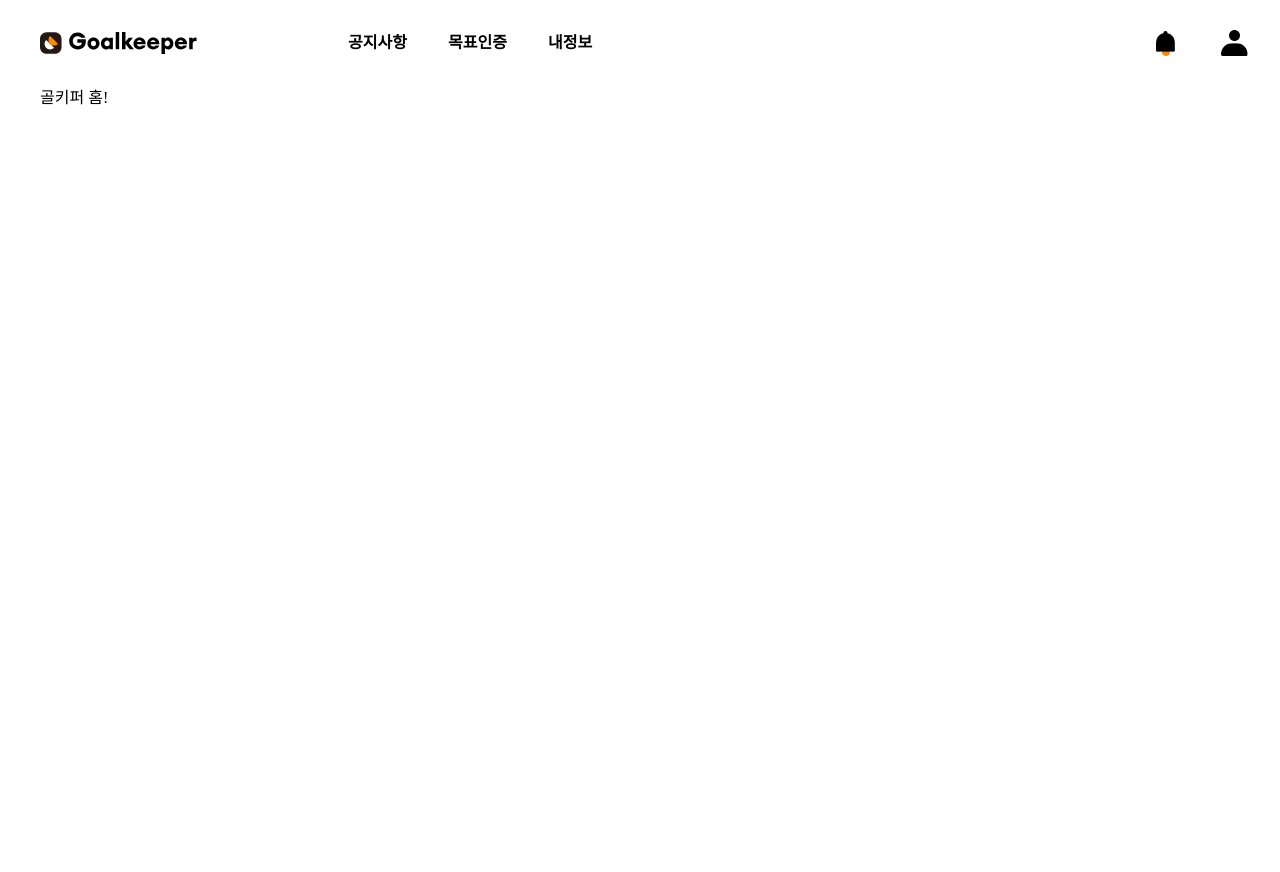
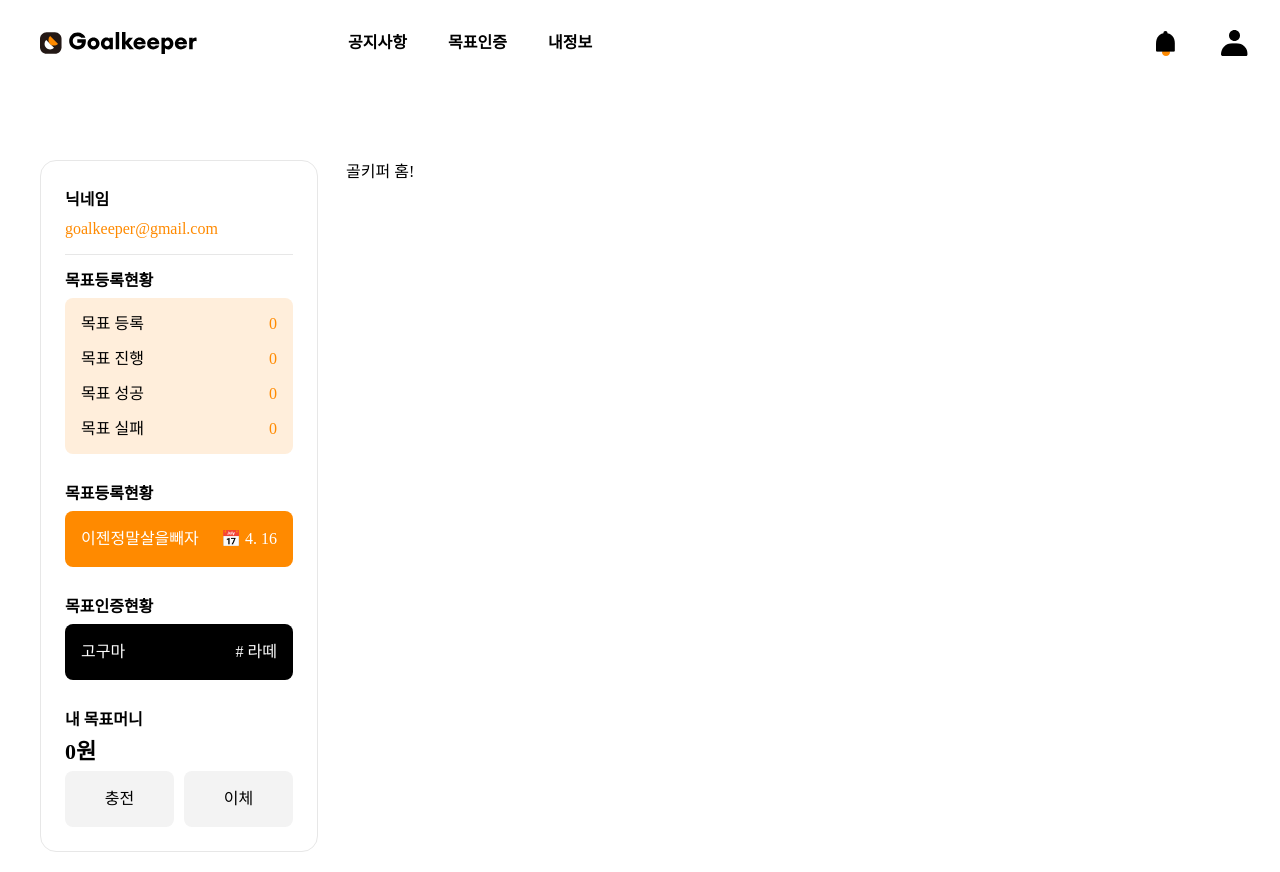
Before and after one commit to GoalKeeperV2-0/GoalKeeperV2-frontend, a React (Create React App) app: page / in a window 1280 px wide. Before the commit the page ends 800 px from the top, so only its background shows below. Built offline with nearby package versions, Linux system fonts and the light colour scheme; no server answers; a web font is replaced by a local one.

Commit message:
refactor: aside 구버전 불러오기

```diff
--- /dev/null
+++ b/src/app.components/Aside/SideBarButton.tsx
@@ -0,0 +1,36 @@
+import React, { useCallback } from 'react';
+
+enum BgColor {
+	orange = 'bg-primaryOrange-200',
+	gray = 'bg-[#f3f3f3]',
+	black = 'bg-primaryBlack-500',
+}
+
+type BgColorTypes = 'orange' | 'black' | 'gray';
+export interface Props {
+	label?: string;
+	onClick: () => void;
+	bgColor: BgColorTypes;
+	children?: React.ReactNode;
+}
+
+function SideBarButton({ label = '', onClick, bgColor, children }: Props) {
+	const getBgColor = useCallback((type: BgColorTypes): BgColor => {
+		if (type === 'orange') return BgColor.orange;
+		if (type === 'black') return BgColor.black;
+		return BgColor.gray;
+	}, []);
+	return (
+		<button
+			type="button"
+			onClick={onClick}
+			className={`flex flex-row grow-0 justify-center items-center rounded-[8px]  w-full p-[16px] ${getBgColor(
+				bgColor
+			)}`}
+		>
+			{children || <span className="glow-0  not-italic whitespace-nowrap ">{label}</span>}
+		</button>
+	);
+}
+
+export default SideBarButton;
--- /dev/null
+++ b/src/app.components/Aside/index.tsx
@@ -0,0 +1,86 @@
+import React, { useEffect } from 'react';
+
+import { Link, useNavigate } from 'react-router-dom';
+
+import SideBarButton from './SideBarButton';
+
+function Aside() {
+	const navigate = useNavigate();
+
+	/*
+
+	if (memberInfoLoading || menuInfoLoading)
+		return (
+			<div className="rounded-[16px] w-[278px] p-[24px] border-[1px] border-borderGray overflow-hidden bg-white h-[674px]" />
+		);*/
+
+	return (
+		<aside className="mr-[2.8rem] rounded-[16px] w-[278px] p-[24px] border-[1px] border-borderGray overflow-hidden bg-white">
+			<div className="border-b-[1px] border-borderGray pb-[16px] mb-[16px]">
+				<div className="test-[22px] font-[600] leading-[30px] mb-[4px]">닉네임</div>
+				<div className="text-[16px] text-primaryOrange-200 font-[600px] leading-[19px]">goalkeeper@gmail.com</div>
+			</div>
+			<div className="mb-[30px]">
+				<div className="text-[16px] font-[600] leading-[19px] mb-[8px]">목표등록현황</div>
+				<ul className="p-[16px] rounded-[8px] bg-primaryOrange-100 text-[16px] font-[500] leading-[19px]">
+					<li className="flex justify-between mb-[16px]">
+						<div className="flex items-center">목표 등록</div>
+						<div className="text-primaryOrange-200"> 0</div>
+					</li>
+					<li className="flex justify-between mb-[16px]">
+						<div className="flex items-center">목표 진행</div>
+						<div className="text-primaryOrange-200">0</div>
+					</li>
+					<li className="flex justify-between mb-[16px]">
+						<div className="flex items-center">목표 성공</div>
+						<div className="text-primaryOrange-200">0</div>
+					</li>
+					<li className="flex justify-between">
+						<div className="flex items-center">목표 실패</div>
+						<div className="text-primaryOrange-200">0</div>
+					</li>
+				</ul>
+			</div>
+			<div className="mb-[30px]">
+				<div className="text-[16px] font-[600] leading-[19px] mb-[8px]">목표등록현황</div>
+				<Link to="#">
+					<div className="mb-[7px]">
+						<SideBarButton onClick={() => {}} bgColor="orange">
+							<div className="flex justify-between w-full">
+								<span className="flex-1 text-left truncate text-primaryWhite">이젠정말살을빼자</span>
+								<span className="text-primaryWhite ml-[10px]">
+									📅 {new Date('2023-04-04').getMonth() + 1}. {new Date('2023-04-16').getDate()}
+								</span>
+							</div>
+						</SideBarButton>
+					</div>
+				</Link>
+			</div>
+			<div className="mb-[30px]">
+				<div className="text-[16px] font-[600] leading-[19px] mb-[8px]">목표인증현황</div>
+
+				<Link to="#">
+					<div className="mb-[7px]">
+						<SideBarButton onClick={() => {}} bgColor="black">
+							<div className="flex justify-between w-full">
+								<span className="flex-1 text-left truncate text-primaryWhite">고구마</span>
+								<span className="text-primaryWhite ml-[10px]"># 라떼</span>
+							</div>
+						</SideBarButton>
+					</div>
+				</Link>
+			</div>
+
+			<div>
+				<div className="text-[16px] font-[600] leading-[19px] mb-[8px]">내 목표머니</div>
+				<div className="text-[22px] font-[600] leading-[30px] mb-[4px]">0원</div>
+				<div className="flex gap-[10px]">
+					<SideBarButton label="충전" onClick={() => null} bgColor="gray" />
+					<SideBarButton label="이체" onClick={() => null} bgColor="gray" />
+				</div>
+			</div>
+		</aside>
+	);
+}
+
+export default Aside;
--- a/src/app.components/BaseLayout.tsx
+++ b/src/app.components/BaseLayout.tsx
@@ -1,6 +1,7 @@
 /* eslint-disable jsx-a11y/click-events-have-key-events */
 import { SERVICE_URL } from 'app.modules/constants/ServiceUrl';
 import React from 'react';
+import Aside from './Aside';
 // import Aside from './Aside';
 import Header from './Header';
 import ModalSection from './Modal/ModalSection';
@@ -16,9 +17,12 @@ export default function BaseTemplate({ isAdmin, children }: TemplateProps) {
 		<div className="main pc:max-w-[120rem] mx-auto  pb-[2rem] px-[2rem] pc:px-0 ">
 			<Header />
 
-			<main>{children}</main>
+			<main className="flex mt-[3.3rem] pc:mt-[7.4rem]">
+				{!ASIDE_NOT_INCLUDE.includes(window.location.pathname) && <Aside />}
+				{children}
+			</main>
 			<ModalSection />
 		</div>
 	);
 }
-//{!ASIDE_NOT_INCLUDE.includes(window.location.pathname) && <Aside />}
+//
--- a/src/app.components/Header.tsx
+++ b/src/app.components/Header.tsx
@@ -56,10 +56,10 @@ export default function Header() {
 			</div>
 			<div className="flex items-center justify-between space-x-[53.5rem] ">
 				<nav className="hidden pc:block ">
-					<ul className="flex space-x-[35px]">
+					<ul className="flex space-x-[3.5rem]">
 						{MENU_LIST.map((menu, index): React.ReactElement => {
 							return (
-								<li key={index} className="font-[600] pc:min-w-[65px]">
+								<li key={index} className="font-[600] pc:min-w-[6.5rem]">
 									<Link to={menu.path}>{menu.title}</Link>
 								</li>
 							);
@@ -79,7 +79,7 @@ export default function Header() {
 				</div>
 			</div>
 
-			<div className="block pc:hidden min-w-[16px] min-h-[12px] ">
+			<div className="block pc:hidden min-w-[1.6rem] min-h-[1.2rem] ">
 				<button type="button" onClick={handleClickOfSideMenu} aria-label={isOpenSideMenu ? '메뉴 닫기' : '메뉴 열기'}>
 					<MenuIcon />
 				</button>
--- a/src/app.features/Auth/views/LoginView.tsx
+++ b/src/app.features/Auth/views/LoginView.tsx
@@ -30,7 +30,7 @@ function LoginView({ error, onSubmit }: Props) {
 	};
 	const [userLogin, setUserLogin] = useState<boolean>(true); // TODO: 관리자 로그인인지 판단하는 로직 필요
 	return (
-		<div className="mx-auto   mt-[7.7rem] flex  items-end w-full  pc:space-x-[13.2rem]">
+		<div className="mx-auto  flex  items-end w-full  pc:space-x-[13.2rem]">
 			<LoginBanner className="hidden pc:flex w-[48.1rem] min-w-[48.1rem]" />
 			<form onSubmit={onSubmit} className="w-full pc:w-[58.5rem] pc:min-w-[58.5rem] flex flex-col ">
 				<div className="flex items-center justify-between">
--- a/src/app.features/Auth/views/SignUpView.tsx
+++ b/src/app.features/Auth/views/SignUpView.tsx
@@ -41,7 +41,7 @@ function SignUpView({ error, onSubmit }: Props) {
 		return true;
 	};
 	return (
-		<form onSubmit={onSubmit} className="mt-[3.3rem] mx-auto pc:mt-[10.2rem] pc:w-[58.5rem]  flex flex-col items-start">
+		<form onSubmit={onSubmit} className=" mx-auto pc:mt-[2.8rem] pc:w-[58.5rem]  flex flex-col items-start">
 			<div className="flex items-center  mb-[30px]   pc:mb-[36px]">
 				<BackIcon className="pc:hidden pc:w-0 mr-[1.2rem]" />
 				<h3 className="h-[2.6rem]">회원가입</h3>
```
